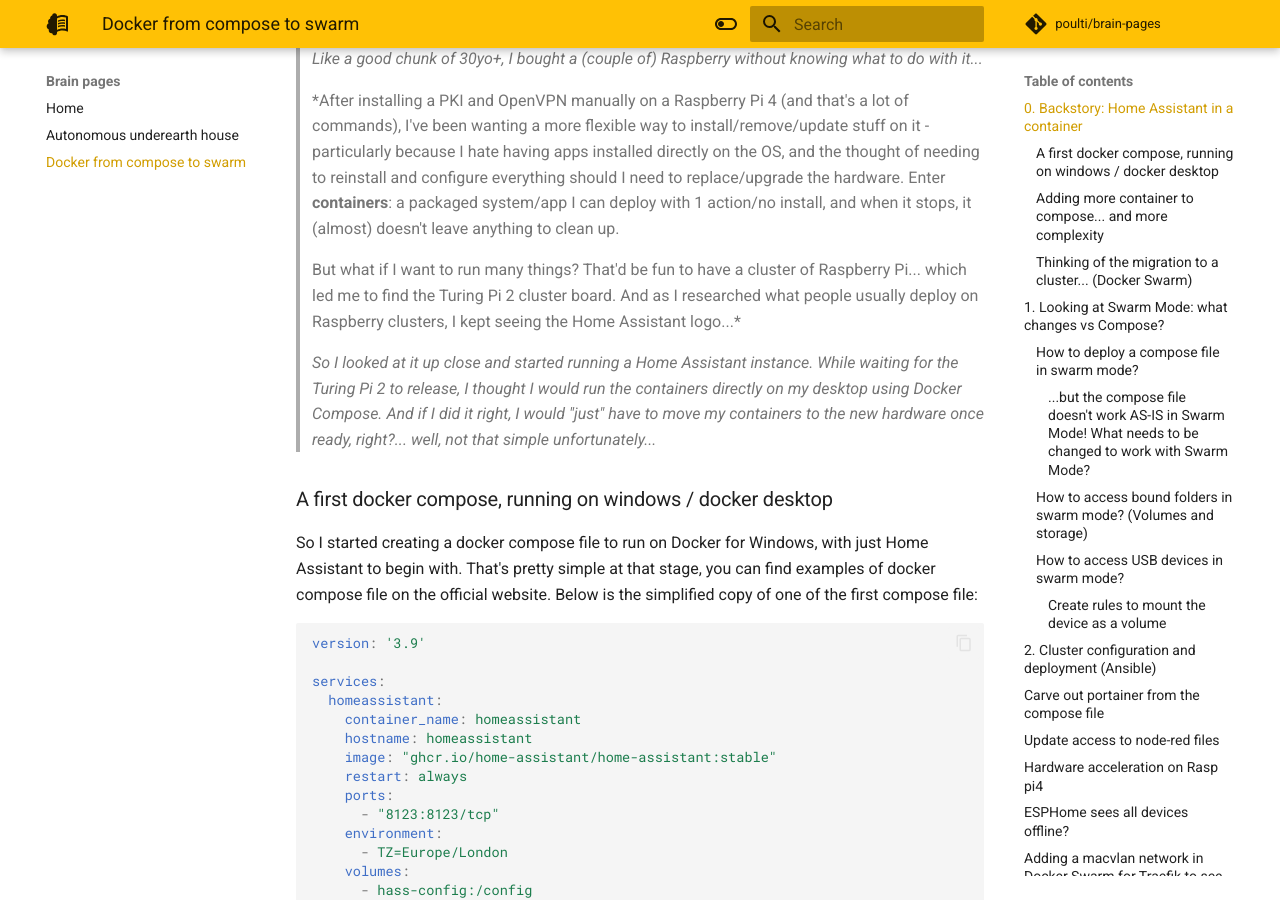
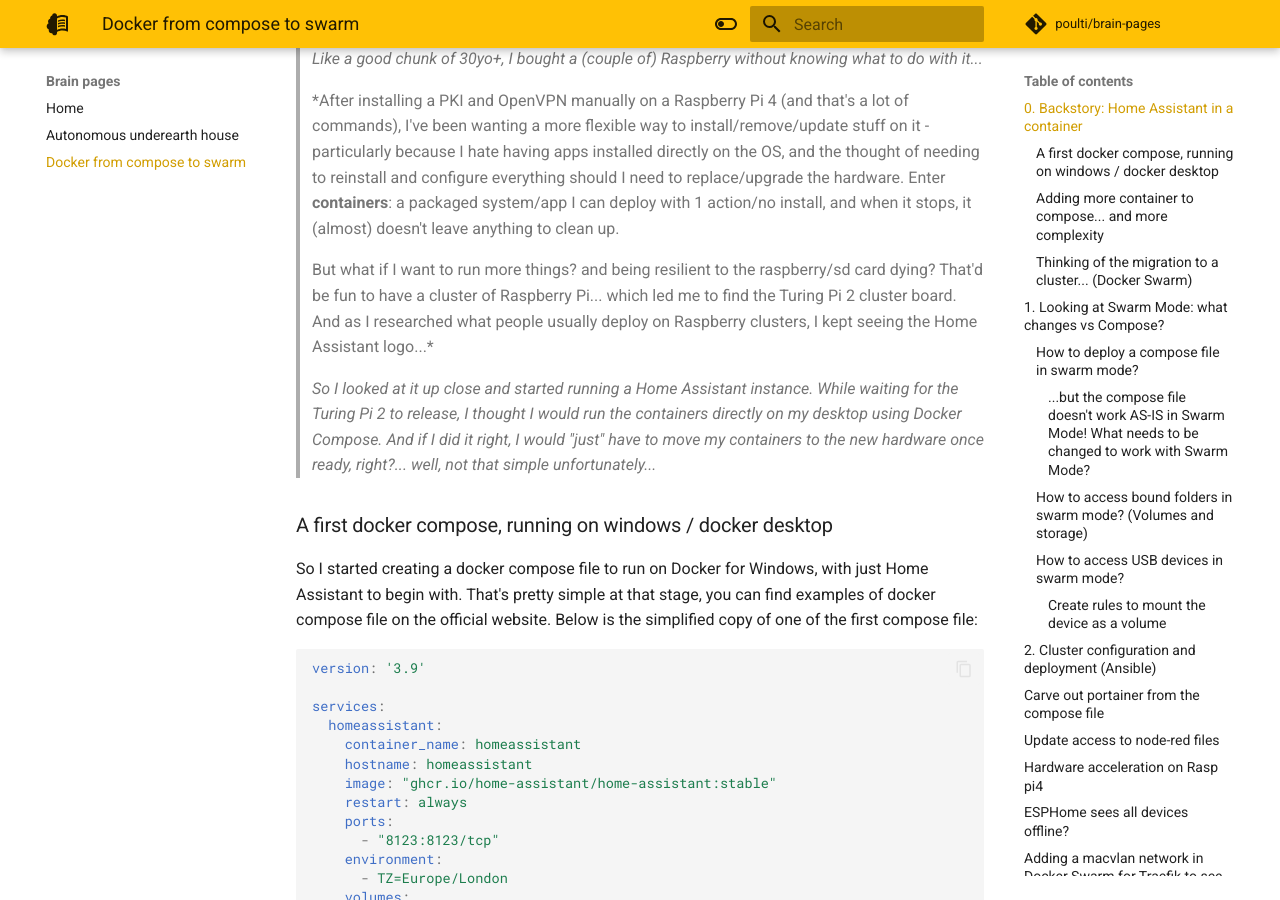
Before and after one commit to poulti/brain-pages, an MkDocs documentation site: the page built from docs/docker-from-compose-to-swarm.md, in a window 1280 px wide and 900 px high, scrolled down 442 px. Built offline with MkDocs 1.6.1 and Material for MkDocs 9.7.7, drawn with Linux system fonts in a browser that asks for light colours; comment, search, counter and statistics services are not loaded.

Commit message:
adding to the intro

```diff
--- a/docs/docker-from-compose-to-swarm.md
+++ b/docs/docker-from-compose-to-swarm.md
@@ -15,7 +15,7 @@
 
 >*After installing a PKI and OpenVPN manually on a Raspberry Pi 4 (and that's a lot of commands), I've been wanting a more flexible way to install/remove/update stuff on it - particularly because I hate having apps installed directly on the OS, and the thought of needing to reinstall and configure everything should I need to replace/upgrade the hardware. Enter **containers**: a packaged system/app I can deploy with 1 action/no install, and when it stops, it (almost) doesn't leave anything to clean up.
 
-> But what if I want to run many things? That'd be fun to have a cluster of Raspberry Pi... which led me to find the Turing Pi 2 cluster board. And as I researched what people usually deploy on Raspberry clusters, I kept seeing the Home Assistant logo...*
+> But what if I want to run more things? and being resilient to the raspberry/sd card dying? That'd be fun to have a cluster of Raspberry Pi... which led me to find the Turing Pi 2 cluster board. And as I researched what people usually deploy on Raspberry clusters, I kept seeing the Home Assistant logo...*
 
 >*So I looked at it up close and started running a Home Assistant instance.
 While waiting for the Turing Pi 2 to release, I thought I would run the containers directly on my desktop using Docker Compose. And if I did it right, I would "just" have to move my containers to the new hardware once ready, right?... well, not that simple unfortunately...*
```
